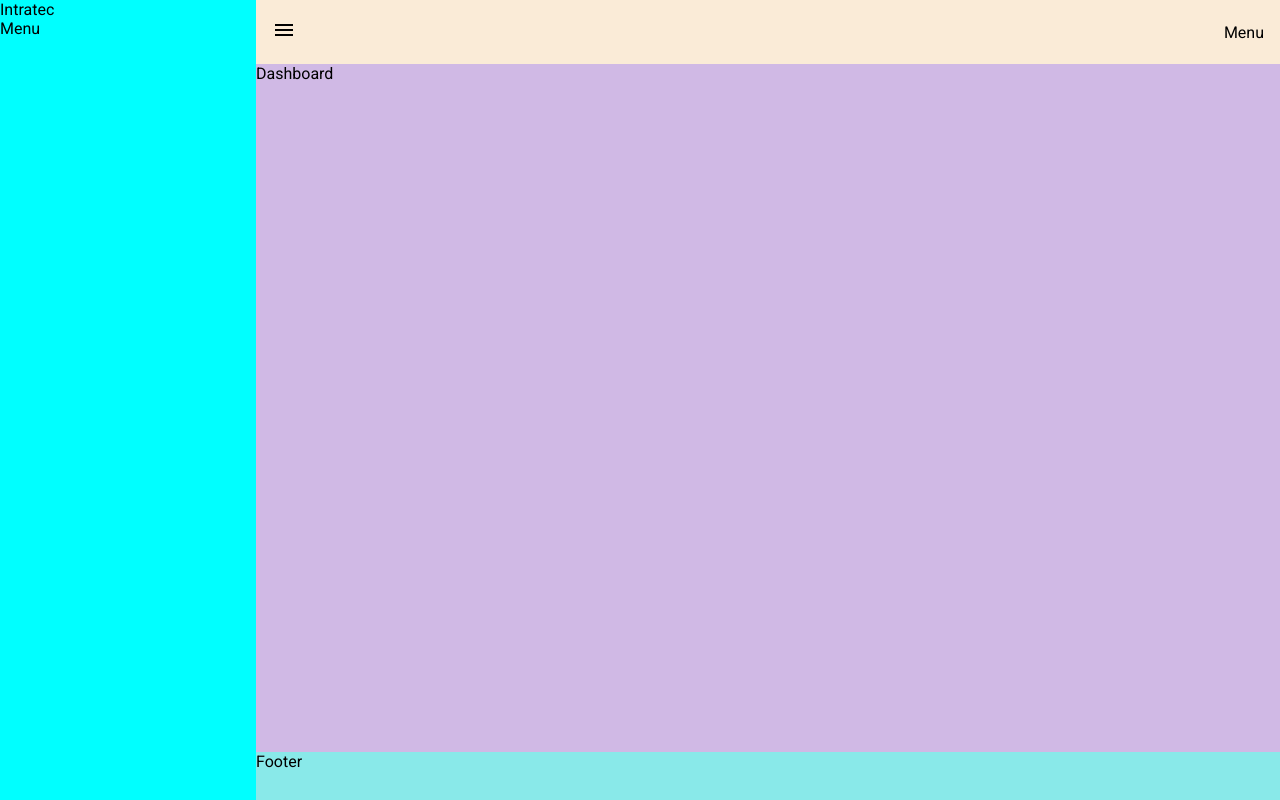
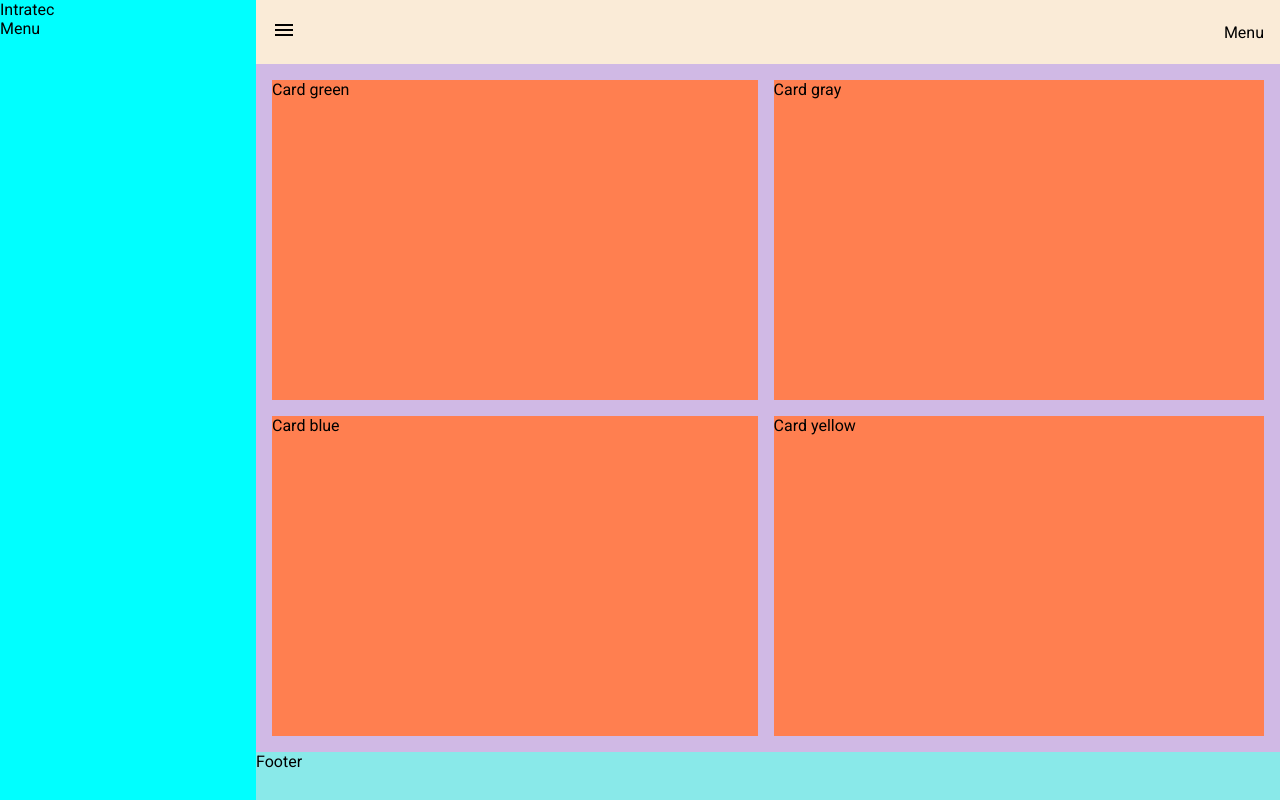
Before and after one commit to valdir-ti/intratec-web-vite, a React (Vite) app: page / in a window 1280 px wide. Built offline with nearby package versions, Linux system fonts and the light colour scheme.

Commit message:
feat: add cards

```diff
--- /dev/null
+++ b/src/components/Card/index.tsx
@@ -0,0 +1,13 @@
+import "./styles.scss";
+
+type CardProps = {
+  color: string;
+};
+
+export const Card = (props: CardProps) => {
+  return (
+    <div className="card">
+      <p>Card {props.color}</p>
+    </div>
+  );
+};
--- /dev/null
+++ b/src/components/Card/styles.scss
@@ -0,0 +1,3 @@
+.card {
+  background-color: coral;
+}
--- a/src/components/Dashboard/index.tsx
+++ b/src/components/Dashboard/index.tsx
@@ -1,5 +1,13 @@
+import { Card } from "../Card";
 import "./styles.scss";
 
 export const Dashboard = () => {
-  return <div className="dashboard">Dashboard</div>;
+  return (
+    <div className="dashboard">
+      <Card color="green" />
+      <Card color="gray" />
+      <Card color="blue" />
+      <Card color="yellow" />
+    </div>
+  );
 };
--- a/src/components/Dashboard/styles.scss
+++ b/src/components/Dashboard/styles.scss
@@ -1,4 +1,9 @@
 .dashboard {
   grid-area: dashboard;
+  overflow: auto;
   background-color: #d0b9e5;
+  padding: 1rem;
+  display: grid;
+  grid-template-columns: auto auto;
+  gap: 1rem;
 }
```
